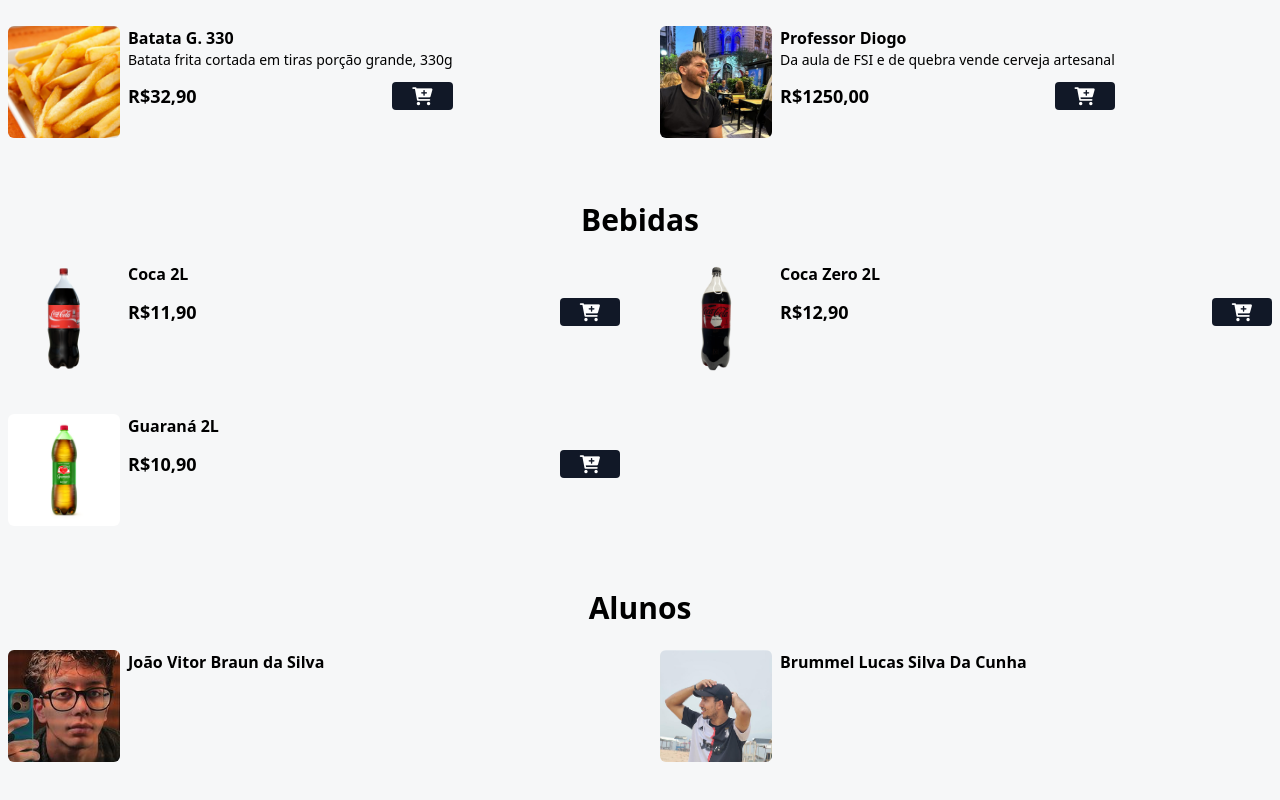
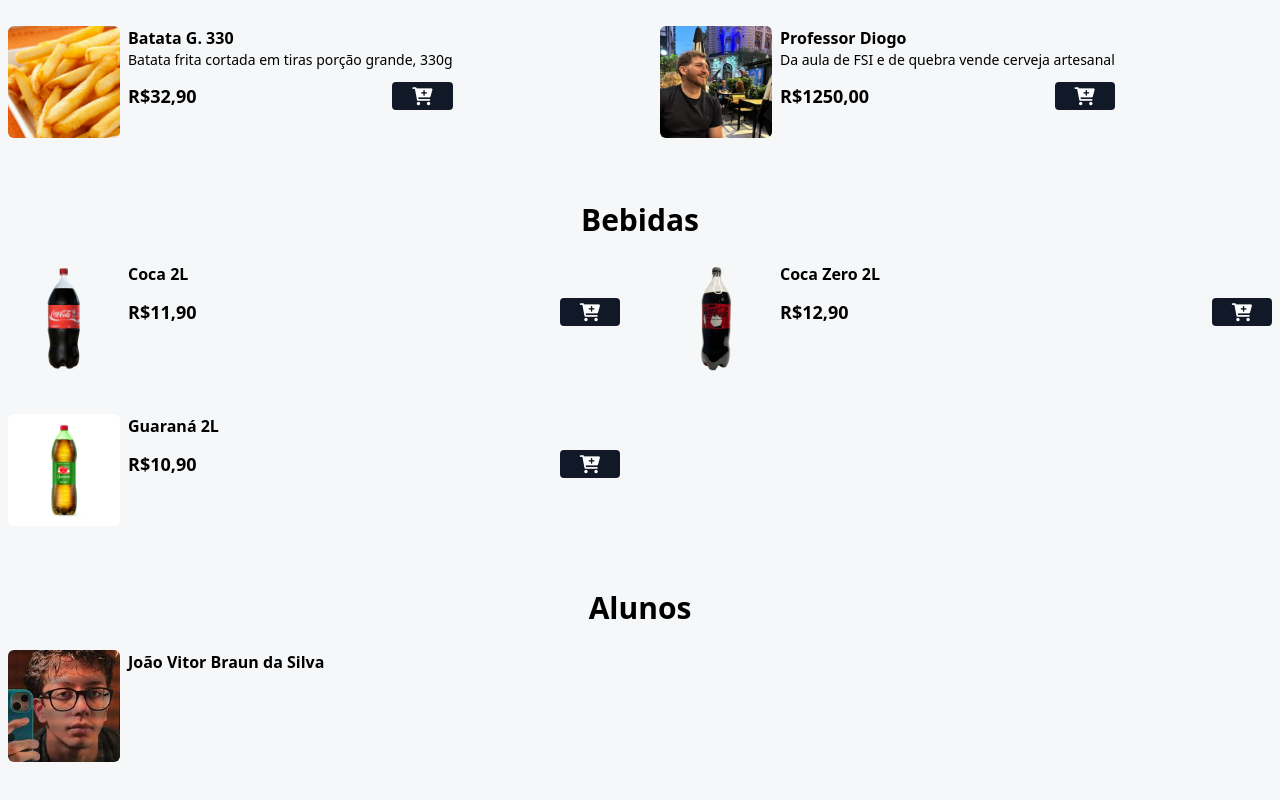
Before and after one commit to deritne/TempoElegante, a website: page index.html in a window 1280 px wide. Shown: the part 1098-1898 px from the top of the page. Drawn offline with nearby package versions, Linux system fonts and the light colour scheme.

Commit message:
remocao brummel

```diff
--- a/index.html
+++ b/index.html
@@ -330,15 +330,7 @@
       </div>
       <!--FIM ALUNO ITEM-->
 
-      <div class="flex gap-2 w-full">
-        <img src="./assets/brummel.png" alt="brummel" class="w-28 h-28 rounded-md hover:scale-110 hover:-rotate-2 duration-300"/>
-        <div class="w-full">
-          <p class="font-bold">Brummel Lucas Silva Da Cunha</p>
-          <div class="flex items-center gap-2 justify-between mt-3">
-          </div>
-        </div>
-      </div>
-      <!--FIM ALUNO ITEM-->
+
       </main>
 
   </div>
```
